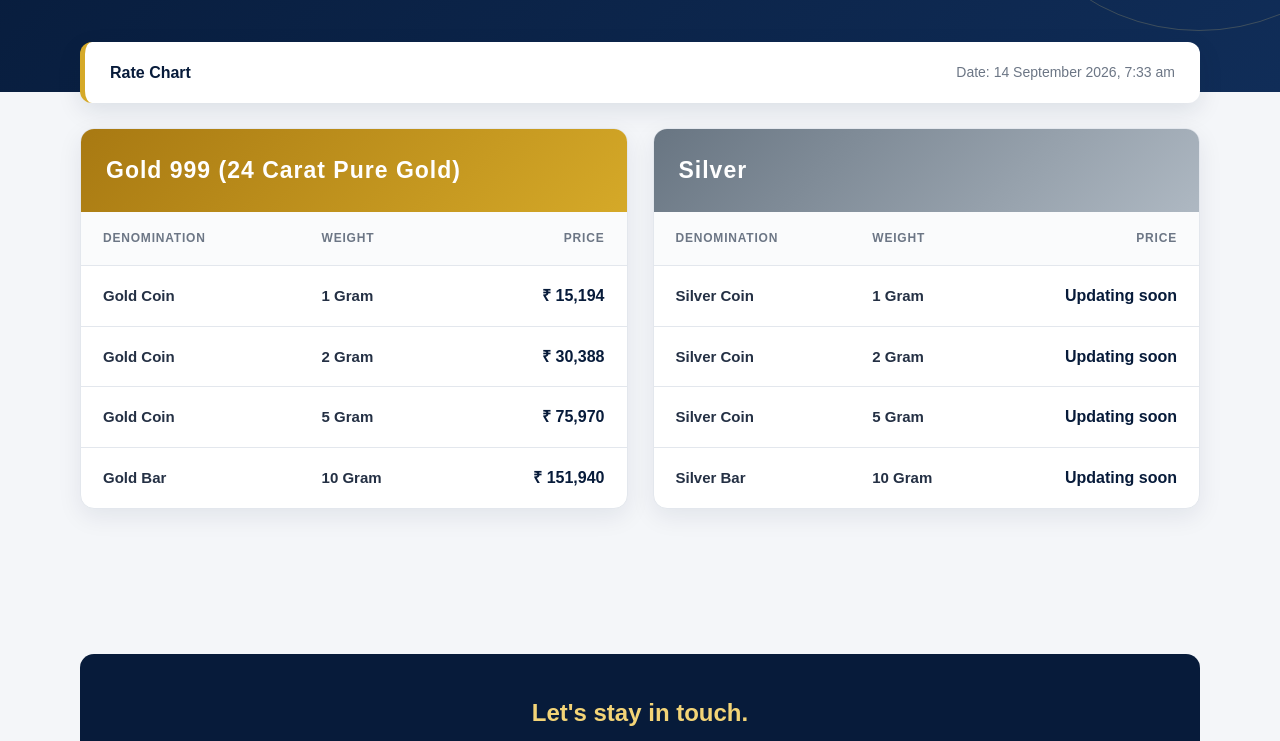
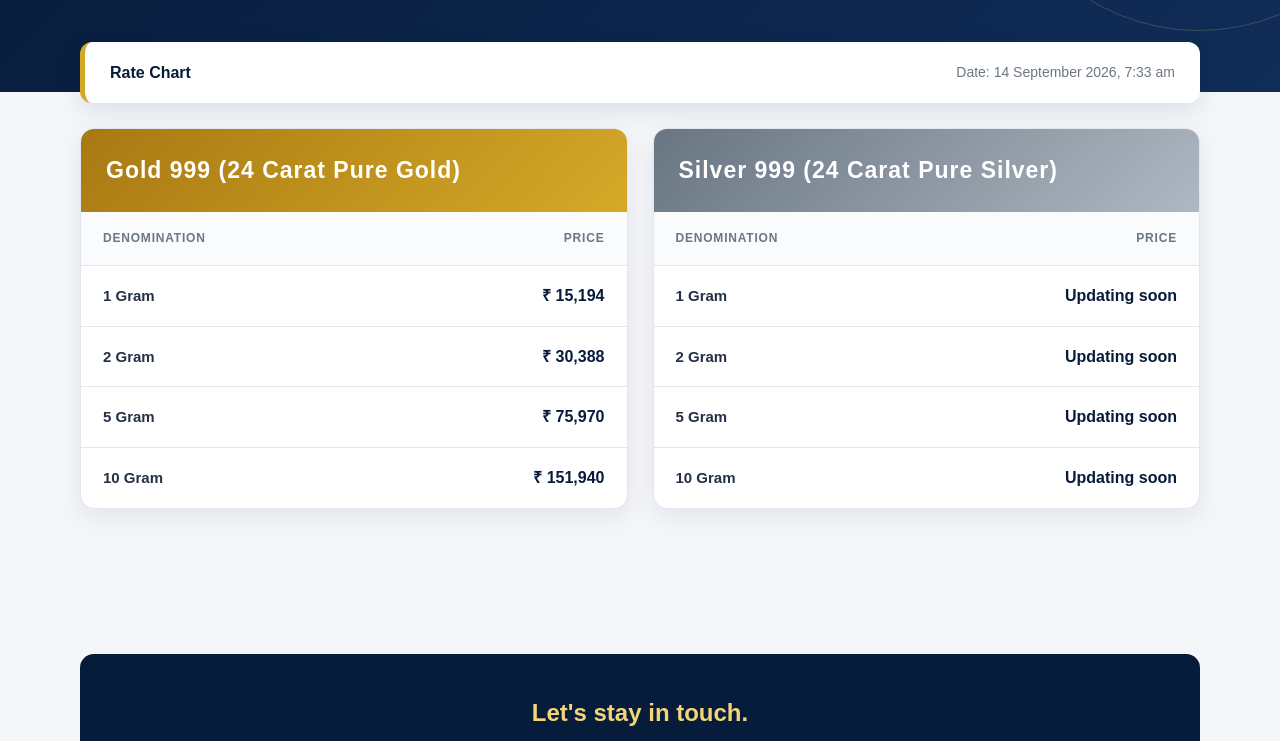
Before and after one commit to itwebdev2026-cloud/Korviana, a plain HTML site: page index.html in a window 1280 px wide. Shown: the part 331-1072 px from the top of the page. Drawn offline with Linux system fonts and the light colour scheme.

Commit message:
Simplify metal denomination tables

```diff
--- a/index.html
+++ b/index.html
@@ -405,28 +405,23 @@
                 <thead>
                   <tr>
                     <th>Denomination</th>
-                    <th>Weight</th>
                     <th>Price</th>
                   </tr>
                 </thead>
                 <tbody>
                   <tr>
-                    <td>Gold Coin</td>
                     <td>1 Gram</td>
                     <td>₹ 15,194</td>
                   </tr>
                   <tr>
-                    <td>Gold Coin</td>
                     <td>2 Gram</td>
                     <td>₹ 30,388</td>
                   </tr>
                   <tr>
-                    <td>Gold Coin</td>
                     <td>5 Gram</td>
                     <td>₹ 75,970</td>
                   </tr>
                   <tr>
-                    <td>Gold Bar</td>
                     <td>10 Gram</td>
                     <td>₹ 151,940</td>
                   </tr>
@@ -440,7 +435,7 @@
 
           <div class="rate-card">
             <div class="card-heading silver-heading">
-              <h3>Silver</h3>
+              <h3>Silver 999 (24 Carat Pure Silver)</h3>
               <div class="metal-symbol"></div>
             </div>
             <div class="table-wrap">
@@ -448,28 +443,23 @@
                 <thead>
                   <tr>
                     <th>Denomination</th>
-                    <th>Weight</th>
                     <th>Price</th>
                   </tr>
                 </thead>
                 <tbody>
                   <tr>
-                    <td>Silver Coin</td>
                     <td>1 Gram</td>
                     <td>Updating soon</td>
                   </tr>
                   <tr>
-                    <td>Silver Coin</td>
                     <td>2 Gram</td>
                     <td>Updating soon</td>
                   </tr>
                   <tr>
-                    <td>Silver Coin</td>
                     <td>5 Gram</td>
                     <td>Updating soon</td>
                   </tr>
                   <tr>
-                    <td>Silver Bar</td>
                     <td>10 Gram</td>
                     <td>Updating soon</td>
                   </tr>
```
